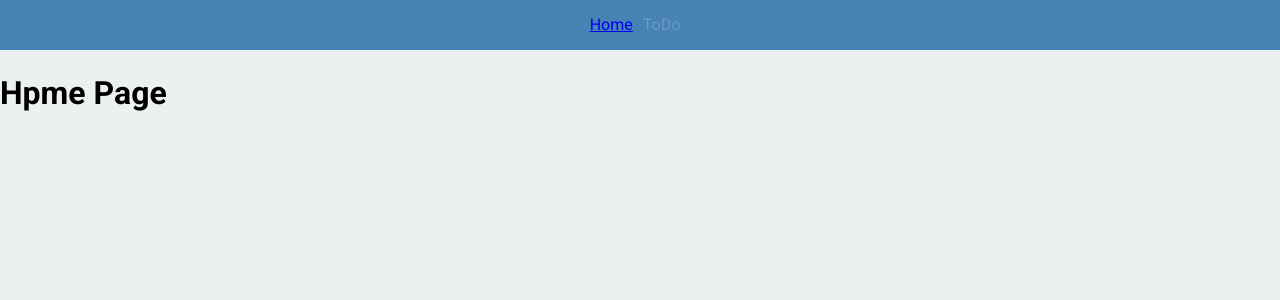
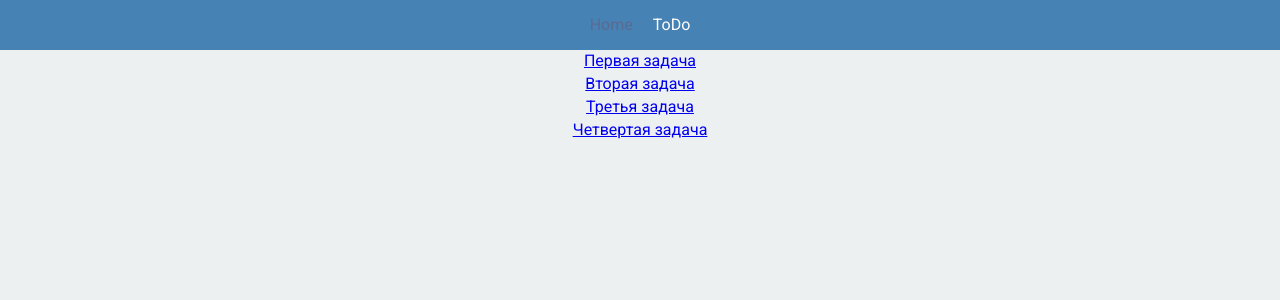
Before and after one commit to ruuuu/ToDoList_React_2026, a React (Create React App) app: page / in a window 1280 px wide. Shown: the top 300 px of the page. Built offline with nearby package versions, Linux system fonts and the light colour scheme.

Commit message:
add ListItem component

```diff
--- a/src/assets/scss/style.scss
+++ b/src/assets/scss/style.scss
@@ -10,3 +10,10 @@ body {
     line-height: 1.429;
     color: black;
 }
+
+.container {
+    display: flex;
+    flex-direction: column;
+    align-items: center;
+
+}
--- a/src/components/Form/Form.tsx
+++ b/src/components/Form/Form.tsx
@@ -5,7 +5,7 @@ import { toast } from 'react-toastify';
 
 
 
-export const Form = (props: { createNewToDo: Function}) => {      //   функцию передаем
+export const Form = (props: { createNewToDo: Function }) => {      //   функцию передаем
 
   const [text, setText] = useState<string>('')     // переменная состояния(обновляется асинхронно), указываем ее тип
 
--- a/src/components/Header/Header.module.scss
+++ b/src/components/Header/Header.module.scss
@@ -27,5 +27,5 @@
 }
 
 .active {
-  color: #ffffff33;
+  color: #aa101033;
 }
--- a/src/components/Header/Header.tsx
+++ b/src/components/Header/Header.tsx
@@ -1,15 +1,24 @@
-import { Link, NavLink } from 'react-router-dom'
-import  classes from './Header.module.scss'       // classes это объект
+import { NavLink } from 'react-router-dom'
+import classes from './Header.module.scss'       // classes это объект  в модульном scss(для инкапсуляции стилей)
 
 
 
 export const Header = () => {
 
+  //   деструктурировали свойств isActive из объекта,         объект со свойством  isActive типа boolean(аннотация типа (описываем структуру)))
+  const getActiveClass = ({ isActive } : { isActive : boolean }): string => {
+
+    return isActive ? `${classes.active} ${classes.link}` : classes.link
+  };
+
+
+
+
   return (
     <header className={classes.header}>
         <div className={classes.container}>
-          <NavLink className={() => 'active'} to="/"> Home </NavLink>            {/* ссылки буду работать без перезагрузки страницы, className={`${classes.link} ${classes.active}`} */}
-          <NavLink className={`${classes.link} ${classes.active}`} to="/todo"> ToDo </NavLink>
+          <NavLink className={ getActiveClass } to="/"> Home </NavLink>                         {/* с NavLink  ссылки буду работать без перезагрузки страницы, className={`${classes.link} ${classes.active}`} */}
+          <NavLink className={ getActiveClass } to="/todo"> ToDo </NavLink>                     {/* getActiveClass то есть передаем ссылку на фукнцию,  а не вызываем ее. NavLink внутри себя сам вызовет эту функцию при изменении состояния ссылки , передав ей объект с параметрам { isActive } */}
         </div>
     </header>
   )
--- /dev/null
+++ b/src/components/ListItem/ListItem.tsx
@@ -0,0 +1,12 @@
+import { ToDo } from "../../models/todo-item";
+
+//
+export const ListItem  = (props: { todo: ToDo }) => {       // либо вместо props можно сразу деструктурировать: ({todo}: {todo : ToDo})
+
+  return (
+    <>
+      <a href={`/list/${props.todo.id}`}> { props.todo.text } </a>
+    </>
+  )
+
+};
--- a/src/components/ToDoList/ToDoList.tsx
+++ b/src/components/ToDoList/ToDoList.tsx
@@ -6,9 +6,6 @@ import { ToastContainer } from 'react-toastify';
 
 
 export const ToDoList = (props: { todos: ToDo[], updateToDo: Function, deleteToDo: Function }) => {     // массив элементов типа ToDo
-
-
-
 
 
   const checkedList = () => {     // выполненные заадчи
@@ -23,7 +20,7 @@ export const ToDoList = (props: { todos: ToDo[], updateToDo: Function, deleteToD
 
 
 
-  const uncheckedList = () => {     // Невыполненные заадчи
+  const uncheckedList = () => {     // невыполненные заадчи
     return props.todos
               .filter((item) => item.isDone === false)
               .map((todo, index) => {
--- a/src/index.tsx
+++ b/src/index.tsx
@@ -4,12 +4,42 @@ import './assets/scss/normalize.scss';
 import './assets/scss/style.scss';
 import { ToDoListPage } from './pages/ToDoListPage';
 import { BrowserRouter, Routes, Route } from 'react-router-dom';
-import { HomePage } from './pages/HomePages';
+import { HomePage } from './pages/HomePage';
 import { Header } from './components/Header/Header';
+import { ToDo } from './models/todo-item';
 
 
 
 // точка входа
+
+
+ const todosArray: ToDo[]  = [
+    {       // у элементов массива тип будет  ToDo
+      id: 0,
+      text: 'Первая задача',
+      isDone: false
+    },
+    {
+      id: 1,
+      text: 'Вторая задача',
+      isDone: true
+    },
+    {
+      id: 2,
+      text: 'Третья задача',
+      isDone: false
+    },
+    {
+      id: 3,
+      text: 'Четвертая задача',
+      isDone: true
+    }
+  ];
+
+
+
+
+
 
 const root = ReactDOM.createRoot(
   document.getElementById('root') as HTMLElement
@@ -19,12 +49,10 @@ root.render(
     <BrowserRouter>
       <Header />
       <Routes>
-        <Route path="/" element={<HomePage />} />   {/*  вызываем фукнцию ToDoListPage */}
+        <Route path="/" element={<HomePage todosArray={todosArray} />} />      {/*  вызываем фукнцию HomePage */}
         <Route path="/todo" element={<ToDoListPage />} />
       </Routes>
-
     </BrowserRouter>
-
   </React.StrictMode>
 );
 
--- /dev/null
+++ b/src/pages/HomePage.tsx
@@ -0,0 +1,26 @@
+// import { NavLink } from "react-router-dom";
+import { ToDo } from "../models/todo-item"
+import { ListItem } from "../components/ListItem/ListItem";
+
+
+
+export const HomePage = (props: { todosArray: ToDo[] }) => {        // у массива элементы типа ToDo
+
+
+
+
+
+
+  return (
+    <div className="container">
+      {
+        props.todosArray.map((todo: ToDo, index: number) => {
+          return (
+            <ListItem todo={todo} key={index}/>
+          )
+        })
+      }
+    </div>
+  )
+
+}
--- a/src/pages/HomePages.tsx
+++ /dev/null
@@ -1,7 +0,0 @@
-export const HomePage = () => {
-
-  return (
-    <h1>Hpme Page</h1>
-  )
-
-}
--- a/src/pages/ToDoListPage.tsx
+++ b/src/pages/ToDoListPage.tsx
@@ -55,7 +55,6 @@ export const ToDoListPage = () => {
 
   return (
     <>
-
         <Form createNewToDo={createNewToDo} />
         <ToDoList todos={todosArray} updateToDo={updateToDo} deleteToDo={deleteToDo} />
     </>
```
Also changed, not shown: src/assets/scss/normalize.scss (+61 -30 lines).
